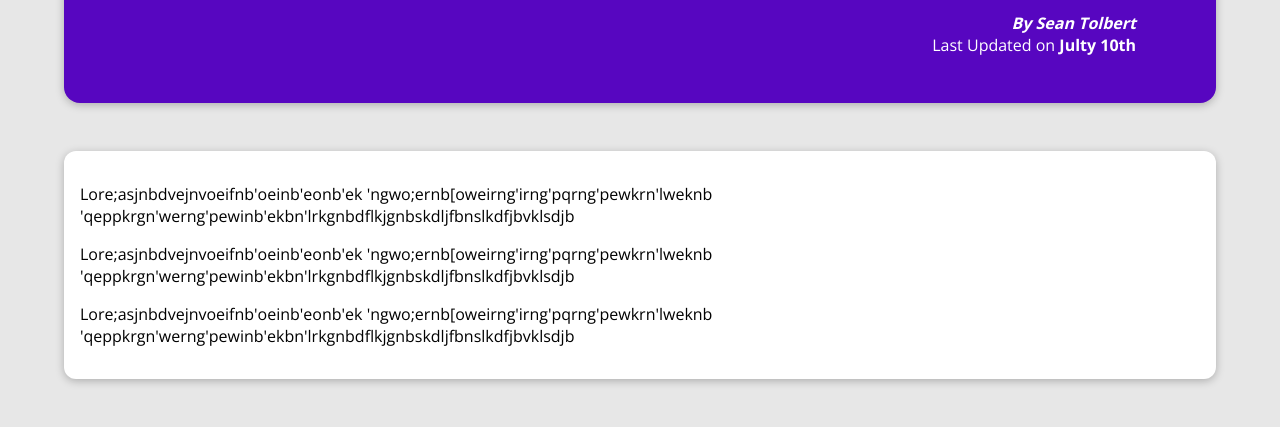
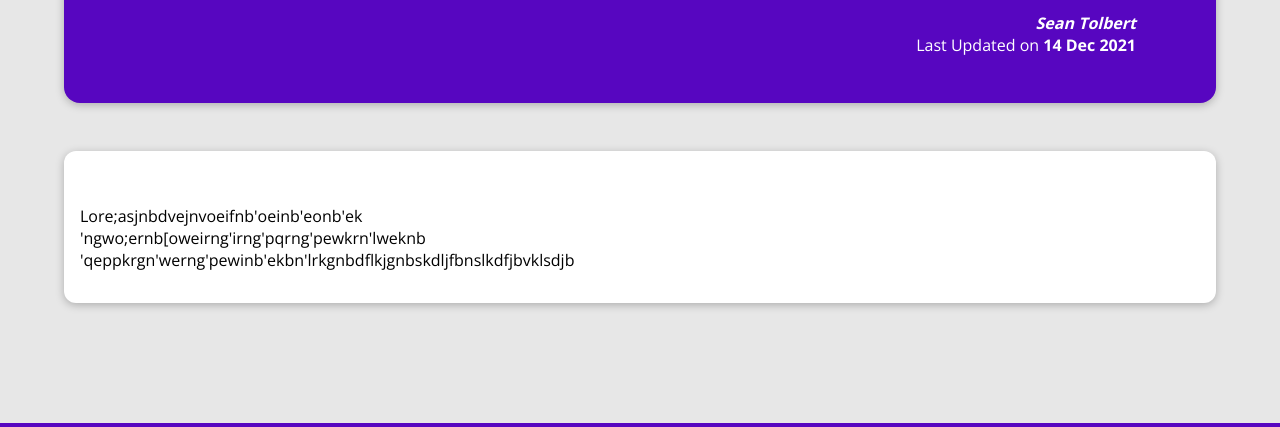
Before and after one commit to seantolbert/BLOG_V1, a Django app: page /posts/riding-the-edge in a window 1280 px wide. Shown: the part 377-804 px from the top of the page. Run offline with Django 4.2, Linux system fonts and the light colour scheme.

Commit message:
makes details page dynamic

```diff
--- a/BLOG_V1/blog/templates/blog/details.html
+++ b/BLOG_V1/blog/templates/blog/details.html
@@ -7,7 +7,7 @@
 {%load static%}
 
 {% block title %}
-Post detail
+{{post.title}}
 {% endblock %}
 
 {% block css_files %}
@@ -16,28 +16,14 @@ Post detail
 
 {% block content %}
 <section id="summary">
-  <h2>Post Title</h2>
+  <h2>{{post.title}}</h2>
   <article>
     <img src="{% static 'blog/images/crusty_butt.jpg' %}" alt="Post Title" />
-    <address>By Sean Tolbert</address>
-    <div>Last Updated on <time>Julty 10th</time></div>
+    <address>{{post.author|title}}</address>
+    <div>Last Updated on <time>{{post.date|date:"d M Y"}}</time></div>
   </article>
 </section>
 <main>
-  <p>
-    Lore;asjnbdvejnvoeifnb'oeinb'eonb'ek
-    'ngwo;ernb[oweirng'irng'pqrng'pewkrn'lweknb
-    'qeppkrgn'werng'pewinb'ekbn'lrkgnbdflkjgnbskdljfbnslkdfjbvklsdjb
-  </p>
-  <p>
-    Lore;asjnbdvejnvoeifnb'oeinb'eonb'ek
-    'ngwo;ernb[oweirng'irng'pqrng'pewkrn'lweknb
-    'qeppkrgn'werng'pewinb'ekbn'lrkgnbdflkjgnbskdljfbnslkdfjbvklsdjb
-  </p>
-  <p>
-    Lore;asjnbdvejnvoeifnb'oeinb'eonb'ek
-    'ngwo;ernb[oweirng'irng'pqrng'pewkrn'lweknb
-    'qeppkrgn'werng'pewinb'ekbn'lrkgnbdflkjgnbskdljfbnslkdfjbvklsdjb
-  </p>
+  {{post.content|linebreaks}}
 </main>
 {% endblock %}
--- a/BLOG_V1/blog/views.py
+++ b/BLOG_V1/blog/views.py
@@ -56,8 +56,13 @@ def home(request):
 
 
 def posts(request):
-    return render(request, "blog/all-posts.html")
+    return render(request, "blog/all-posts.html", {
+        'all_posts': all_posts,
+    })
 
 
 def post_detail(request, slug):
-    return render(request, "blog/details.html")
+    identified_post = next(post for post in all_posts if post['slug'] == slug)
+    return render(request, "blog/details.html", {
+        'post': identified_post,
+    })
```
Also changed, not shown: BLOG_V1/blog/templates/blog/all-posts.html (+3 -7 lines).
